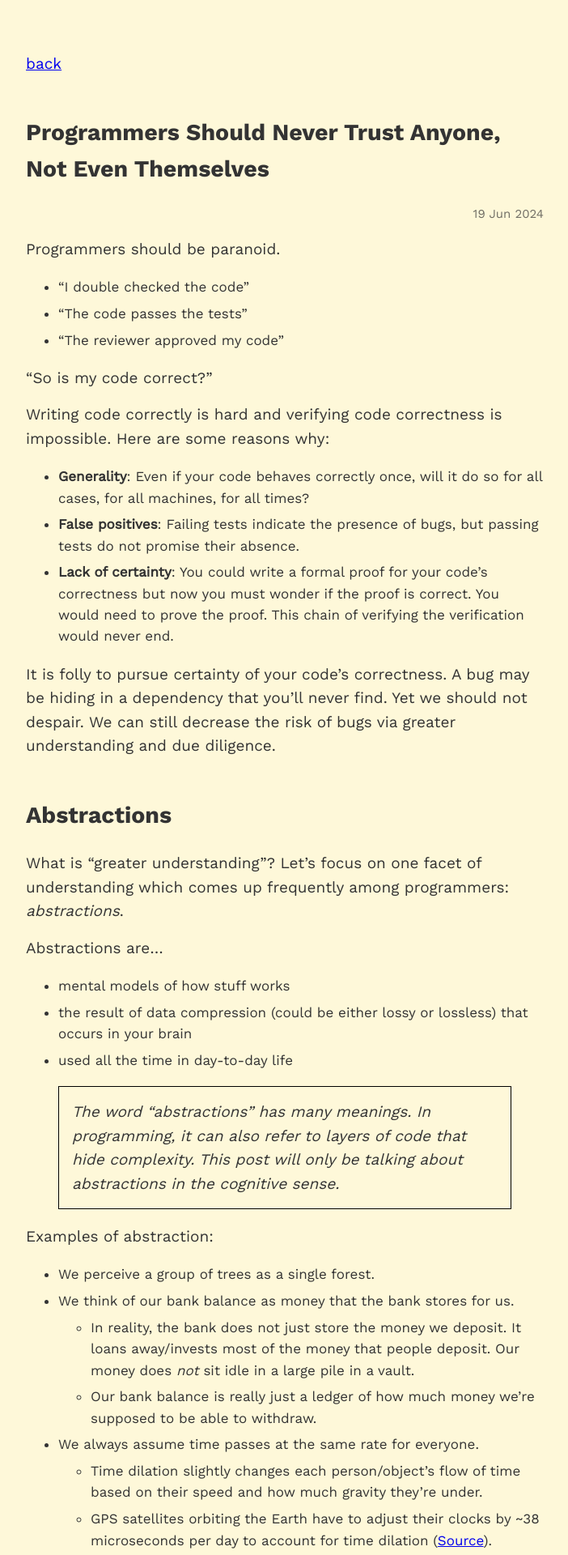
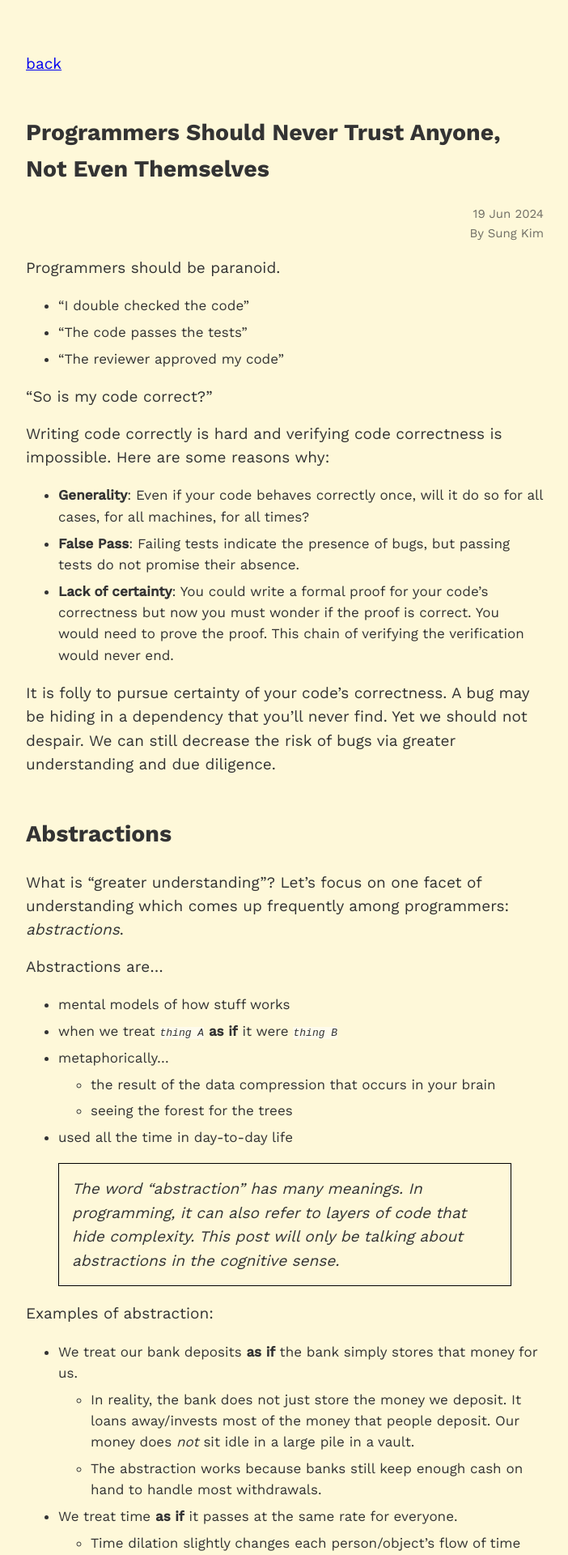
Before and after one commit to carbon-steel/carbon-steel.github.io, a Jekyll site: the page built from _posts/2024-06-19-abstractions.md, in a window 1280 px wide. Shown: the top 1920 px of the page at 81% size, without its empty margins (288-990 px from the left). Built offline with Jekyll 4.4.1, drawn with Linux system fonts in a browser that asks for light colours; some of the changed text lies outside the part shown.

Commit message:
Amend abstraction.md

```diff
--- a/_layouts/post.html
+++ b/_layouts/post.html
@@ -9,6 +9,8 @@ layout: default
 
     <p class="post-meta">
         <time datetime="{{ page.date }}">{{ page.date | date_to_string }}</time>
+        <br>
+        By Sung Kim
     </p>
 
     {{ content }}
--- a/_posts/2024-06-19-abstractions.md
+++ b/_posts/2024-06-19-abstractions.md
@@ -16,7 +16,7 @@ Writing code correctly is hard and verifying code correctness is impossible.
 Here are some reasons why:
 * **Generality**: Even if your code behaves correctly once, will it do so for
   all cases, for all machines, for all times?
-* **False positives**: Failing tests indicate the presence of bugs, but passing
+* **False Pass**: Failing tests indicate the presence of bugs, but passing
   tests do not promise their absence.
 * **Lack of certainty**: You could write a formal proof for your code's
   correctness but now you must wonder if the proof is correct. You would need to
@@ -34,33 +34,39 @@ comes up frequently among programmers: _abstractions_.
 
 Abstractions are...
 * mental models of how stuff works
-* the result of data compression (could be either lossy or lossless) that occurs in your brain
+* when we treat `thing A` **as if** it were `thing B`
+* metaphorically...
+    - the result of the data compression that occurs in your brain
+    - seeing the forest for the trees
 * used all the time in day-to-day life
 
-> The word "abstractions" has many meanings. In programming, it can also refer
+
+> The word "abstraction" has many meanings. In programming, it can also refer
 > to layers of code that hide complexity. This post will only be talking about
 > abstractions in the cognitive sense.
 
 Examples of abstraction:
-* We perceive a group of trees as a single forest.
-* We think of our bank balance as money that the bank stores for us.
+* We treat our bank deposits **as if** the bank simply stores that money for us.
     - In reality, the bank does not just store the money we deposit. It loans
       away/invests most of the money that people deposit. Our money does _not_
       sit idle in a large pile in a vault.
-    - Our bank balance is really just a ledger of how much money we're supposed
-      to be able to withdraw.
-* We always assume time passes at the same rate for everyone.
+    - The abstraction works because banks still keep enough cash on hand to
+      handle most withdrawals.
+* We treat time **as if** it passes at the same rate for everyone.
     - Time dilation slightly changes each person/object's flow of time based on
       their speed and how much gravity they're under.
     - GPS satellites orbiting the Earth have to adjust their clocks by ~38
       microseconds per day to account for time dilation
       ([Source](https://pilotswhoaskwhy.com/2021/03/14/gnss-vs-time-dilation-what-the/)).
+    - The abstraction works because the effect of time dilation is too miniscule
+      to notice unless you are doing extremely precise engineering.
 
 ---
 
-One way to form abstractions is by removing unnecessary details. For example,
-most people that drive do not know much about the inner workings of their car.
-Their perspective of the car can be boiled down to:
+One way to form abstractions is by removing details (creating a simplified view
+of something complex). For example, most people that drive do not know much about
+the inner workings of their car. Their perspective of the car can be boiled down
+to:
 * Ignition turns on car
 * Accelerator makes car go
 * Brake makes car stop
--- a/_sass/no-style-please.scss
+++ b/_sass/no-style-please.scss
@@ -20,7 +20,7 @@ body[a="dark"] { @include dark-appearance; }
   font-family: 'Work Sans';
   src:
     url(/assets/fonts/Work_Sans/WorkSans-VariableFont_wght.ttf);
-  font-weight: 375 425;
+  font-weight: 375 500;
   font-style: normal;
   font-display: swap;
 }
@@ -98,7 +98,7 @@ table, th, td {
 code {
   /*color: white;*/
   background-color: rgba(255, 255, 255, 0.5);
-  font-size: 10px;
+  font-size: 13px;
   font: monospace;
   font-style: italic;
 }
```
